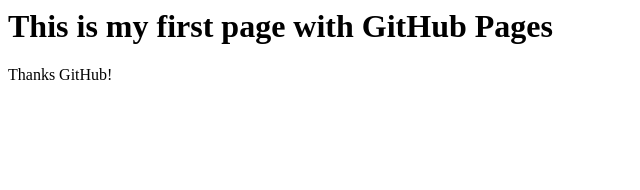
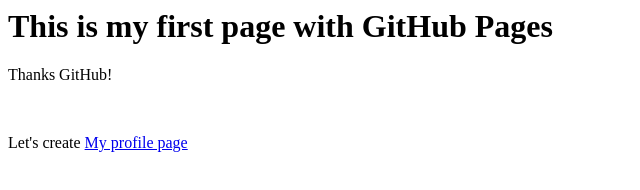
Before and after one commit to techEdith/activites_mit, a plain HTML site: page index.html in a window 1280 px wide. Shown: the whole page, without its empty margins (0-640 px from the left). Drawn offline with Linux system fonts and the light colour scheme.

Commit message:
Update index.html
adding a link to profile page

```diff
--- a/index.html
+++ b/index.html
@@ -1,4 +1,6 @@
 <html>
 <h1> This is my first page with GitHub Pages </h1>
 <p>Thanks GitHub!</p>
+<br>
+  <p> Let's create <a href="/profile.html">My profile page</a></p>
 </html>
```
